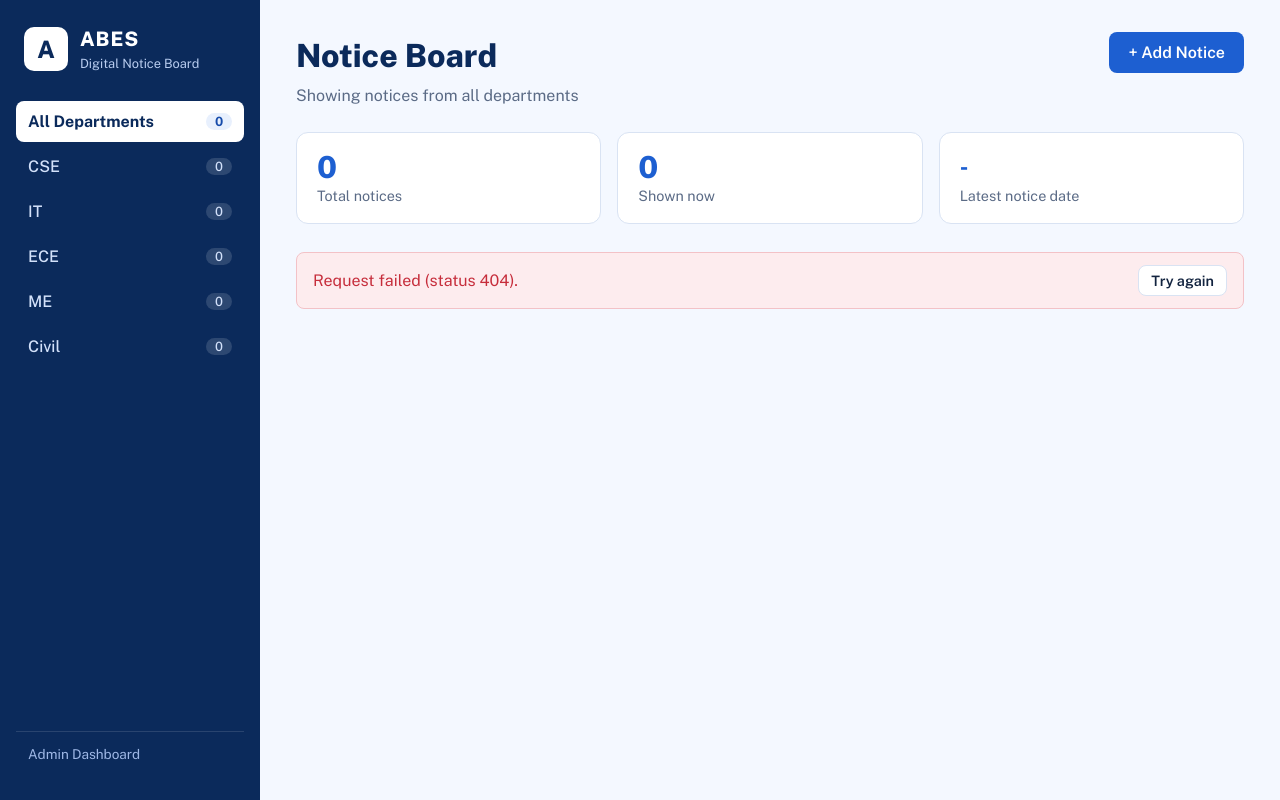
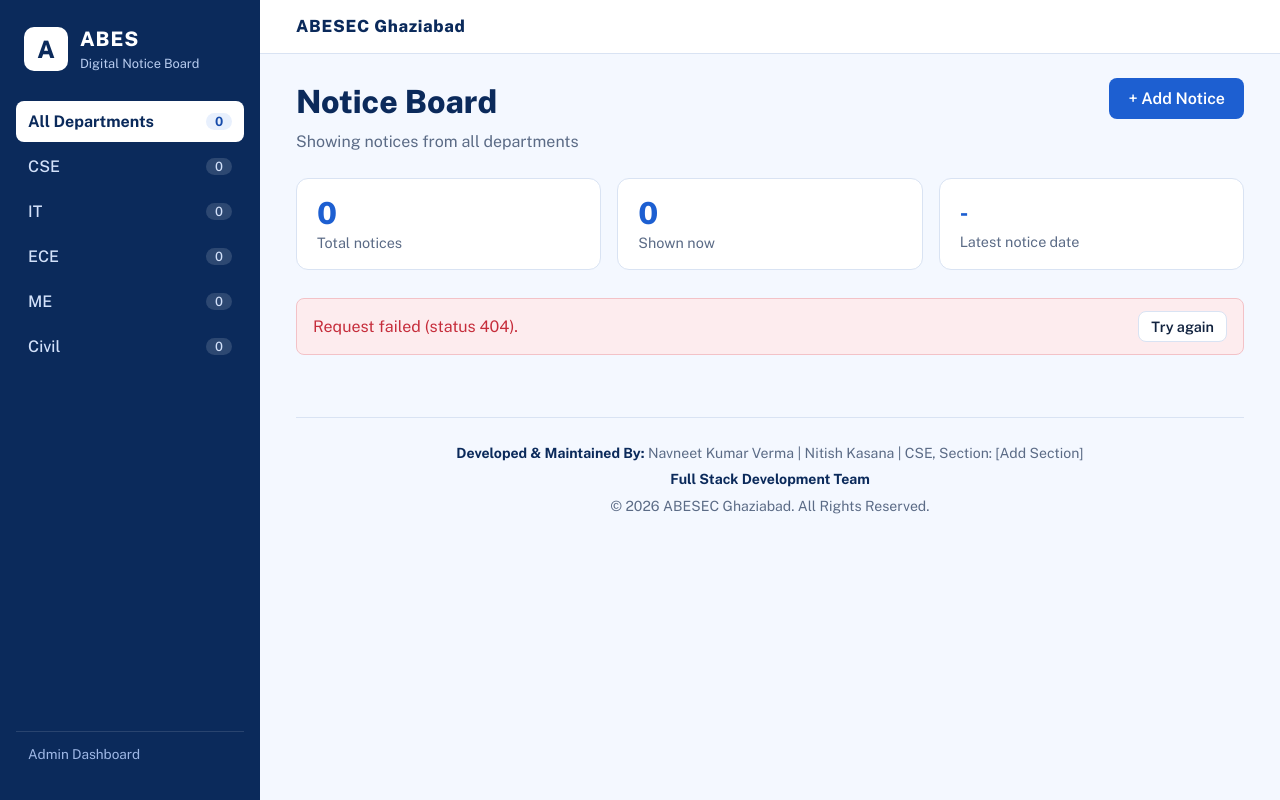
Before and after one commit to nitishkasana3175-dot/notice-board-for-Students, a website: page abes-notice-board/public/index.html in a window 1280 px wide. Drawn offline with nearby package versions, Linux system fonts and the light colour scheme; no server answers.

```diff
--- a/abes-notice-board/public/index.html
+++ b/abes-notice-board/public/index.html
@@ -29,6 +29,10 @@
 
     <!-- Main content -->
     <main class="main">
+      <header class="site-header">
+        <div class="institution-name">ABESEC Ghaziabad</div>
+      </header>
+
       <header class="topbar">
         <div>
           <h1>Notice Board</h1>
@@ -64,6 +68,12 @@
       </div>
 
       <section class="grid" id="noticeGrid" aria-live="polite"></section>
+
+      <footer class="site-footer">
+        <p><strong>Developed &amp; Maintained By:</strong> Navneet Kumar Verma | Nitish Kasana | CSE, Section: [Add Section]</p>
+        <p><strong>Full Stack Development Team</strong></p>
+        <p>© 2026 ABESEC Ghaziabad. All Rights Reserved.</p>
+      </footer>
     </main>
   </div>
 
--- a/abes-notice-board/public/style.css
+++ b/abes-notice-board/public/style.css
@@ -126,6 +126,19 @@ button, input, select, textarea { font-family: inherit; font-size: 1rem; }
 
 /* ---------- Main ---------- */
 .main { padding: 32px 36px 48px; min-width: 0; }
+
+.site-header {
+  margin: -32px -36px 24px;
+  padding: 14px 36px;
+  background: var(--white);
+  border-bottom: 1px solid var(--line);
+}
+.institution-name {
+  color: var(--navy);
+  font-size: 1.05rem;
+  font-weight: 800;
+  letter-spacing: 0.04em;
+}
 
 .topbar {
   display: flex;
@@ -364,6 +377,18 @@ button, input, select, textarea { font-family: inherit; font-size: 1rem; }
 
 .dialog-actions { display: flex; justify-content: flex-end; gap: 10px; }
 
+/* ---------- Footer ---------- */
+.site-footer {
+  margin-top: 42px;
+  padding: 20px 4px 4px;
+  border-top: 1px solid var(--line);
+  color: var(--muted);
+  font-size: 0.88rem;
+  text-align: center;
+}
+.site-footer p { margin: 5px 0; }
+.site-footer strong { color: var(--navy); }
+
 /* ---------- Toast ---------- */
 .toast {
   position: fixed;
@@ -399,6 +424,7 @@ button, input, select, textarea { font-family: inherit; font-size: 1rem; }
   .nav-btn { width: auto; white-space: nowrap; gap: 10px; }
 
   .main { padding: 24px 16px 40px; }
+  .site-header { margin: -24px -16px 20px; padding: 12px 16px; }
 }
 
 @media (max-width: 560px) {
```
Also changed, not shown: abes-notice-board/server.js (+12 -2 lines), render.yaml (added, +8 -0 lines), abes-notice-board/README.md.
